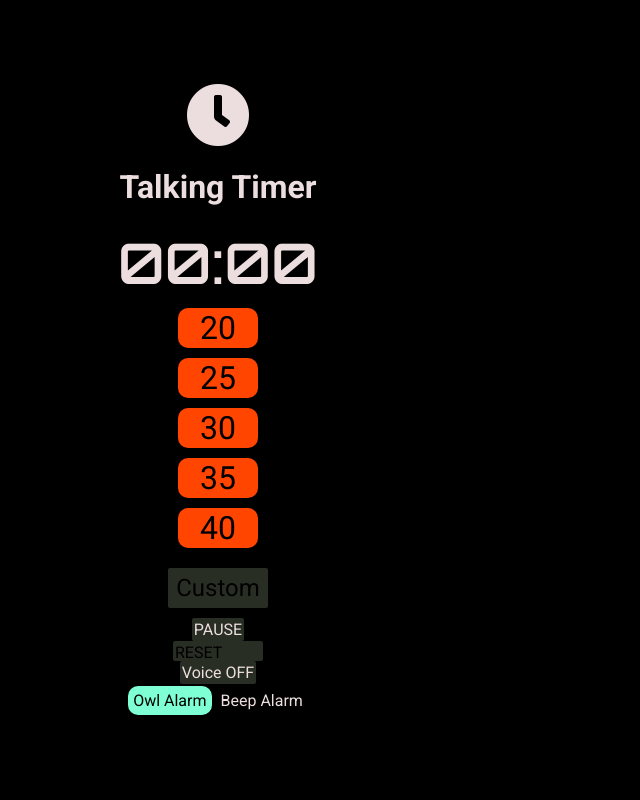
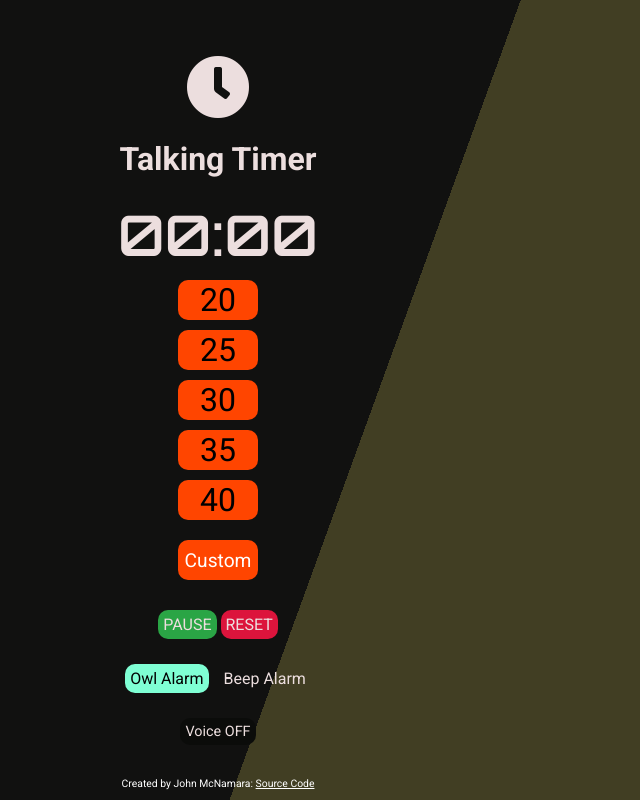
Before and after one commit to Makktu/talking-timer, a plain HTML site: page index.html in a window 1280 px wide. Shown: the whole page, without its empty margins (422-1062 px from the left). Drawn offline with Linux system fonts and the light colour scheme.

Commit message:
lot more added

```diff
--- a/index.html
+++ b/index.html
@@ -21,6 +21,13 @@
         <audio id="30-mins" src="sounds/30Minutes.wav" preload="auto"></audio>
         <audio id="35-mins" src="sounds/35Minutes.wav" preload="auto"></audio>
         <audio id="40-mins" src="sounds/40Minutes.wav" preload="auto"></audio>
+        <audio id="pause-on" src="sounds/PauseOn.wav" preload="auto"></audio>
+        <audio id="pause-off" src="sounds/PauseOff.wav" preload="auto"></audio>
+        <audio id="reset" src="sounds/Reset.wav" preload="auto"></audio>
+        <audio id="owl-alm" src="sounds/OwlAlarm.wav" preload="auto"></audio>
+        <audio id="beep-alm" src="sounds/BeepAlarm.wav" preload="auto"></audio>
+        <audio id="voice-on" src="sounds/VoiceOn.wav" preload="auto"></audio>
+        <audio id="voice-off" src="sounds/VoiceOff.wav" preload="auto"></audio>
         <i class="fas fa-clock"></i>
 
         <h1>Talking Timer</h1>
@@ -32,17 +39,28 @@
             <div class="35 timerBtn">35</div>
             <div class="40 timerBtn">40</div>
         </div>
-        <div class="inter custom timerBtn">Custom</div>
+        <div class="custom timerBtn">Custom</div>
 
-        <div class="inter pause">PAUSE</div>
-        <div class="inter reset">RESET</div>
-        <div class="inter voice-toggle">Voice OFF</div>
+        <div class="pause-and-reset">
+            <div class="pause" style="display: inline-block">PAUSE</div>
+            <div class="reset" style="display: inline-block">RESET</div>
+        </div>
+
         <div class="alarm-noises">
             <div class="alarm1 alarm-chosen" style="display: inline-block">
                 Owl Alarm
             </div>
             <div class="alarm2" style="display: inline-block">Beep Alarm</div>
         </div>
+        <div class="voice-toggle">Voice OFF</div>
+        <div class="footer">
+            <p>
+                Created by John McNamara:
+                <a href="https://github.com/Makktu/talking-timer"
+                    >Source Code</a
+                >
+            </p>
+        </div>
 
         <script src="script.js"></script>
     </body>
--- a/script.js
+++ b/script.js
@@ -29,55 +29,72 @@ owlBtn.addEventListener("click", () => {
     alarmChosen = 1;
     owlBtn.classList.add("alarm-chosen");
     beepBtn.classList.remove("alarm-chosen");
+    if (voiceOn) document.getElementById("owl-alm").play();
 });
 
 beepBtn.addEventListener("click", () => {
     alarmChosen = 2;
     beepBtn.classList.add("alarm-chosen");
     owlBtn.classList.remove("alarm-chosen");
+    if (voiceOn) document.getElementById("beep-alm").play();
 });
 
 voiceToggleBtn.addEventListener("click", () => {
     if (voiceOn) {
+        if (voiceOn) document.getElementById("voice-off").play();
         voiceOn = false;
         voiceToggleBtn.textContent = "Turn Voice ON";
     } else {
         voiceOn = true;
         voiceToggleBtn.textContent = "Turn Voice OFF";
+        if (voiceOn) document.getElementById("voice-on").play();
     }
 });
 
 timerBtn.forEach((btn) => {
     btn.addEventListener("click", (e) => {
+        if (!inProgress) {
             theTimer = +e.target.className.split(" ")[0];
             if (voiceOn) document.getElementById(`${theTimer}-mins`).play();
             startTimer(theTimer);
+        } else console.log("bad start");
     });
 });
 
 pauseBtn.addEventListener("click", () => {
+    if (timerArea.textContent !== "00:00") {
         if (!pauseTimer && inProgress) {
             pauseTimer = true;
+            if (voiceOn) document.getElementById("pause-on").play();
         } else {
+            if (voiceOn) document.getElementById("pause-off").play();
             if (inProgress) startTimer(pausedMins, pausedSecs);
             pausedMins = null;
             pausedSecs = null;
         }
+    } else console.log("bad pause");
 });
 
 resetBtn.addEventListener("click", () => {
     if (inProgress) {
+        if (voiceOn) document.getElementById("reset").play();
         resetCount = true;
+    }
+
+    if (resetCount && inProgress) {
+        startTimer(pausedMins, pausedSecs);
     }
 });
 
 customBtn.addEventListener("click", () => {
+    if (!inProgress) {
         let customTime = prompt("Enter time (in mins):");
         if (Number.isInteger(+customTime)) {
             startTimer(+customTime);
         } else {
             alert("Not a valid number.");
         }
+    } else console.log("bad custom");
 });
 
 const startTimer = function (theTimer, secs) {
--- a/style.css
+++ b/style.css
@@ -15,7 +15,7 @@ body {
     justify-content: center;
     height: 100vh;
     overflow: hidden;
-    background-color: rgb(0, 0, 0);
+    background: linear-gradient(110deg, #111110 60%, #413e23 60%);
     color: rgb(236, 222, 222);
 }
 
@@ -46,28 +46,29 @@ body {
 }
 
 .custom {
-    width: 100px;
-    font-size: 1.5rem;
-    background-color: orange;
+    font-size: 1.2rem;
+    color: white;
 }
 
-.reset {
+/* .reset {
     background-color: orchid;
     color: black;
     width: 90px;
     height: 20px;
-}
+} */
 
 .alarm-noises {
     display: flex;
     /* justify-content: center;
     align-items: center; */
     flex-direction: row;
+    /* position: relative;
+    bottom: 0; */
 }
 
 .alarm1,
 .alarm2 {
-    margin: 2px;
+    margin: 5px;
     border-radius: 10px;
     padding: 5px;
 }
@@ -78,14 +79,36 @@ body {
     transition: 0.6s ease;
 }
 
-.pause {
-    background-color: brown;
+.pause,
+.reset {
+    background-color: rgb(42, 165, 69);
     border-radius: 10px;
-    padding: 10px;
+    padding: 5px;
 }
 
-.inter {
-    background-color: rgb(41, 46, 37);
-    border-radius: 2px;
-    padding: 2px;
+.reset {
+    background-color: crimson;
 }
+
+.pause-and-reset {
+    margin: 20px;
+}
+
+.voice-toggle {
+    background-color: rgb(11, 12, 10);
+    font-size: 0.9rem;
+    border-radius: 10px;
+    padding: 5px;
+    margin-top: 20px;
+}
+
+.footer {
+    font-size: 0.65rem;
+    position: absolute;
+    bottom: 0;
+}
+
+p,
+a {
+    color: white;
+}
```
Also changed, not shown: 8 other files. Lines whose indentation alone changed are shown as unchanged.
